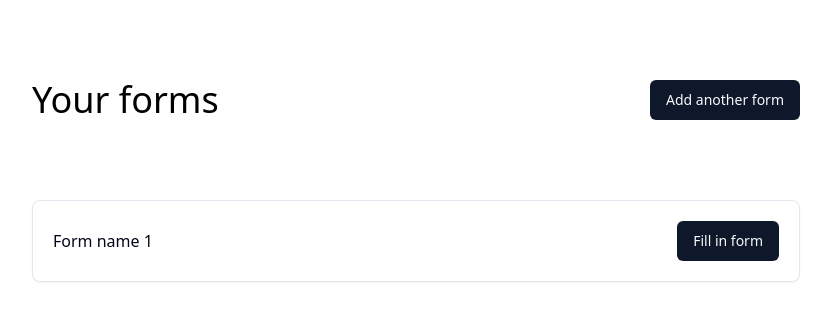
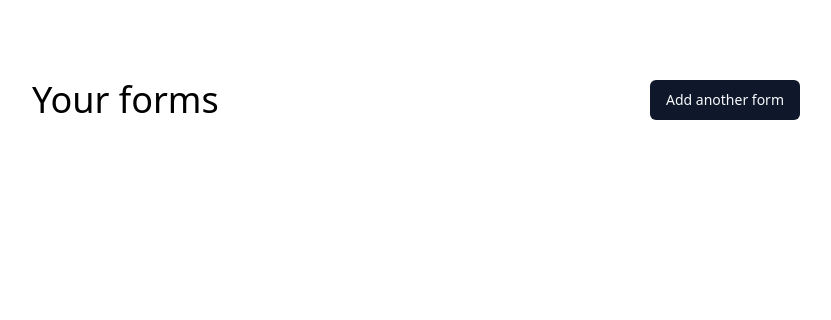
Before and after one commit to offlineanton/shepper-test, a React (Vite) app: page / in a window 1280 px wide. Shown: the top 320 px of the page, without its empty margins (224-1055 px from the left). Built offline with nearby package versions, Linux system fonts and the light colour scheme; a web font is replaced by a local one.

Commit message:
local storage

```diff
--- a/src/App.tsx
+++ b/src/App.tsx
@@ -54,16 +54,17 @@ const startForm = [
 function App() {
   const navigate = useNavigate();
 
-  // TODO: type
-  const [savedForms, setSavedForms] = useState<any[]>(startForm);
   const [selectedFormIndex, setSelectedFormIndex] = useState<number | undefined>(0);
+
+  const forms = !!localStorage.getItem("forms") ? JSON.parse(localStorage.getItem("forms")!) : [];
 
   // TODO: type
   const saveForm = (form: any) => {
-    setSavedForms([...savedForms, form]);
+    localStorage.setItem("forms", JSON.stringify([...forms, form]));
     navigate("/");
-    console.log(savedForms);
   };
+
+  console.log("forms", forms);
 
   const fillInForm = (index: number) => {
     setSelectedFormIndex(index);
@@ -74,8 +75,8 @@ function App() {
     <>
       <Routes>
         <Route path="/form-builder" element={<FormBuilder saveForm={saveForm} />} />
-        <Route path="/form-loader" element={<FormLoader form={selectedFormIndex !== undefined ? savedForms[selectedFormIndex] : undefined}/>} />
-        <Route path="/" element={<FormList forms={savedForms} fillInForm={fillInForm} />}>
+        <Route path="/form-loader" element={<FormLoader form={selectedFormIndex !== undefined ? forms[selectedFormIndex] : undefined}/>} />
+        <Route path="/" element={<FormList forms={forms} fillInForm={fillInForm} />}>
         </Route>
       </Routes>
     </>
```
